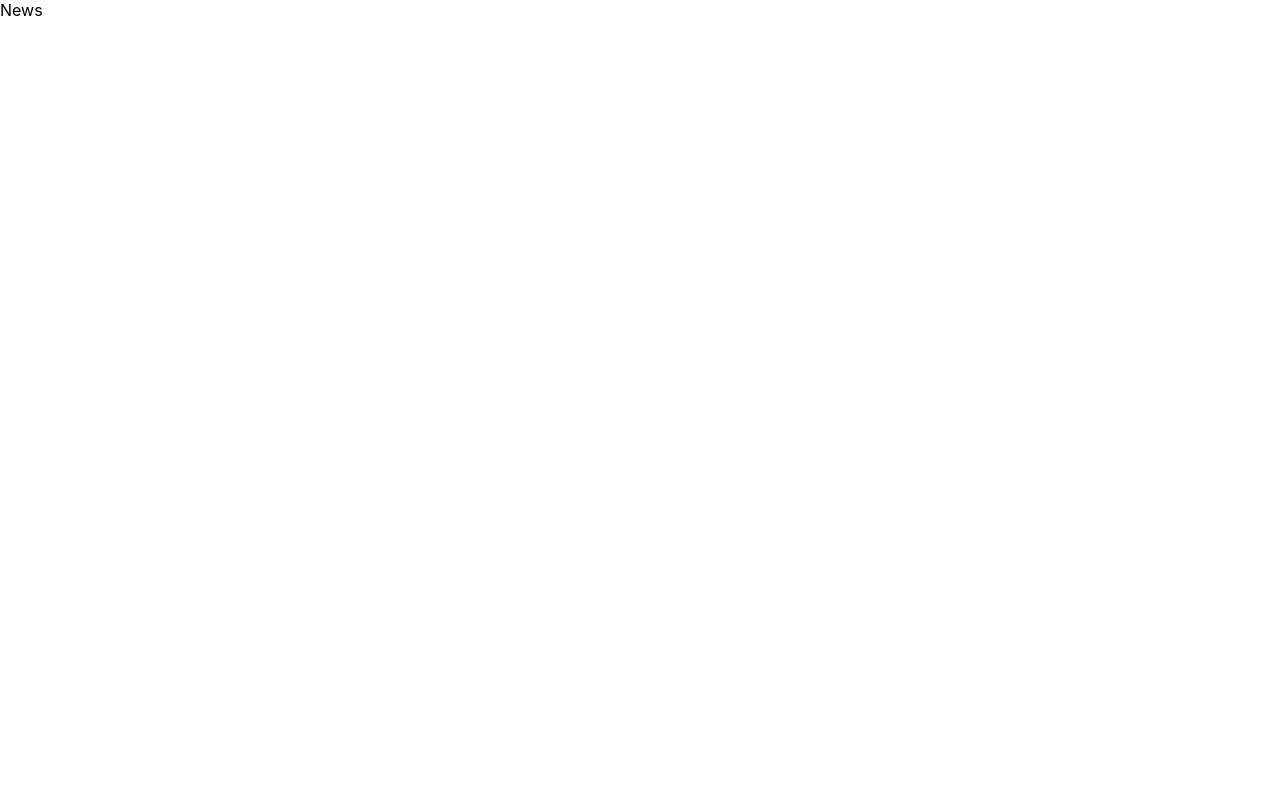
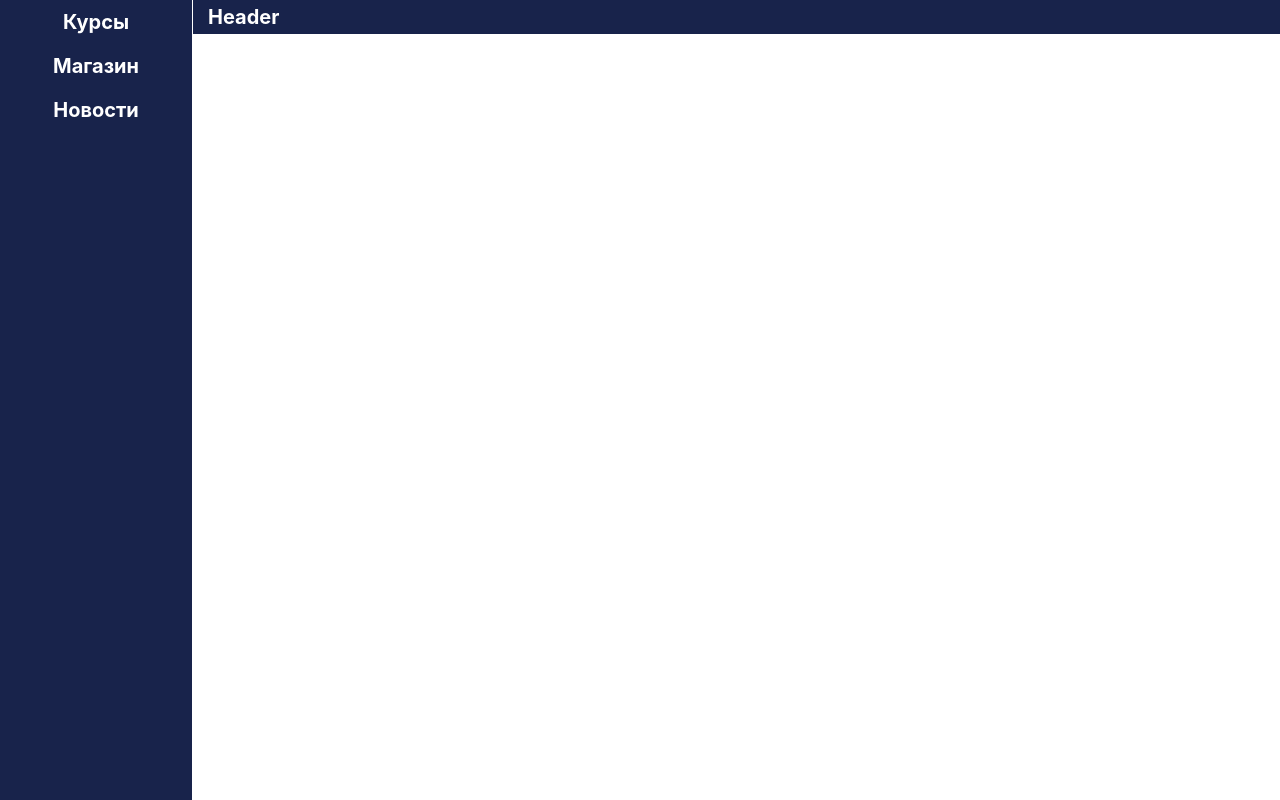
Before and after one commit to mirolyubovaalyona/store, a React (Create React App) app: page /news in a window 1280 px wide. Built offline with nearby package versions, Linux system fonts and the light colour scheme.

Commit message:
Navbar + Header
Навбар с роутингом + плейсхолдер хедера

```diff
--- a/package.json
+++ b/package.json
@@ -10,6 +10,7 @@
     "react-dom": "^18.3.1",
     "react-router-dom": "^6.23.1",
     "react-scripts": "5.0.1",
+    "sass": "^1.77.4",
     "web-vitals": "^2.1.4"
   },
   "scripts": {
--- /dev/null
+++ b/src/modules/navigation/Header.js
@@ -0,0 +1,10 @@
+import React from "react";
+import classes from "./navigation.module.scss"
+
+const Header = () => {
+    return (
+        <div className={classes.header}>Header</div>
+    )
+}
+
+export default Header
--- /dev/null
+++ b/src/modules/navigation/Navbar.js
@@ -0,0 +1,21 @@
+import React from "react";
+import { Link } from "react-router-dom";
+import classes from "./navigation.module.scss"
+
+const Navbar = () => {
+    return (
+        <div className={classes.navigation}>
+            <div>
+                <Link to="/products">Курсы</Link>
+            </div>
+            <div>
+                <Link to="/shop">Магазин</Link>
+            </div>
+            <div>
+                <Link to="/news">Новости</Link>
+            </div>
+        </div>
+    )
+}
+
+export default Navbar
--- /dev/null
+++ b/src/modules/navigation/navigation.module.scss
@@ -0,0 +1,24 @@
+@import "./../../variables.module.scss";
+
+.navigation{
+    color: $whiteColor;
+    text-align: center;
+    & a {
+        display: block;
+        padding: 10px 0;
+        text-decoration: none;
+        font-weight: 700;
+        font-size: 20px;
+        color: inherit;
+    }
+
+}
+
+.header{
+    background: $color;
+    color: $whiteColor;
+    font-weight: 700;
+    font-size: 20px;
+    padding: 5px 15px;
+    border-left: 1px solid $whiteColor;
+}
--- a/src/routes/General/General.js
+++ b/src/routes/General/General.js
@@ -1,7 +1,7 @@
 import React from "react";
 
 const General = () => {
-    return(
+    return (
         <div>General</div>
     )
 }
--- a/src/routes/News/News.js
+++ b/src/routes/News/News.js
@@ -1,8 +1,16 @@
 import React from "react";
+import Navbar from './../../modules/navigation/Navbar';
+import classes from './../../style.module.scss';
+import Header from "../../modules/navigation/Header";
 
 const News = () => {
     return(
-        <div>News</div>
+        <div>
+            <div className={classes.main}>
+                <div className={classes.main_Navigation}><Navbar /></div>
+                <div className={classes.main_Content}><Header /></div>
+            </div>
+        </div>
     )
 }
 export default News
--- a/src/routes/Products/Products.js
+++ b/src/routes/Products/Products.js
@@ -1,8 +1,14 @@
 import React from "react";
+import classes from './../../style.module.scss'
+import Navbar from './../../modules/navigation/Navbar';
+import Header from "../../modules/navigation/Header";
 
 const Products = () => {
     return(
-        <div>Products</div>
+        <div className={classes.main}>
+            <div className={classes.main_Navigation}><Navbar /></div>
+            <div className={classes.main_Content}><Header /></div>
+        </div>
     )
 }
 export default Products
--- a/src/routes/Shop/Shop.js
+++ b/src/routes/Shop/Shop.js
@@ -1,8 +1,17 @@
 import React from "react";
+import classes from './../../style.module.scss'
+import Navbar from './../../modules/navigation/Navbar';
+import Header from "../../modules/navigation/Header";
+
 
 const Shop = () => {
     return(
-        <div>Shop</div>
+        <div>
+            <div className={classes.main}>
+                <div className={classes.main_Navigation}><Navbar /></div>
+                <div className={classes.main_Content}><Header /></div>
+            </div>
+        </div>
     )
 }
 export default Shop
--- /dev/null
+++ b/src/style.module.scss
@@ -0,0 +1,13 @@
+@import "./variables.module.scss";
+
+.main{
+    display: flex;
+    height: 100vh;
+    &_Navigation {
+        width: 15%;
+        background: $color;
+    }
+    &_Content {
+        width: 85%;
+    }
+}
--- /dev/null
+++ b/src/variables.module.scss
@@ -0,0 +1,2 @@
+$color: #18234b;
+$whiteColor: #fff;
```
Also changed, not shown: 1 other file (tests, documents, lock files or other folders).
